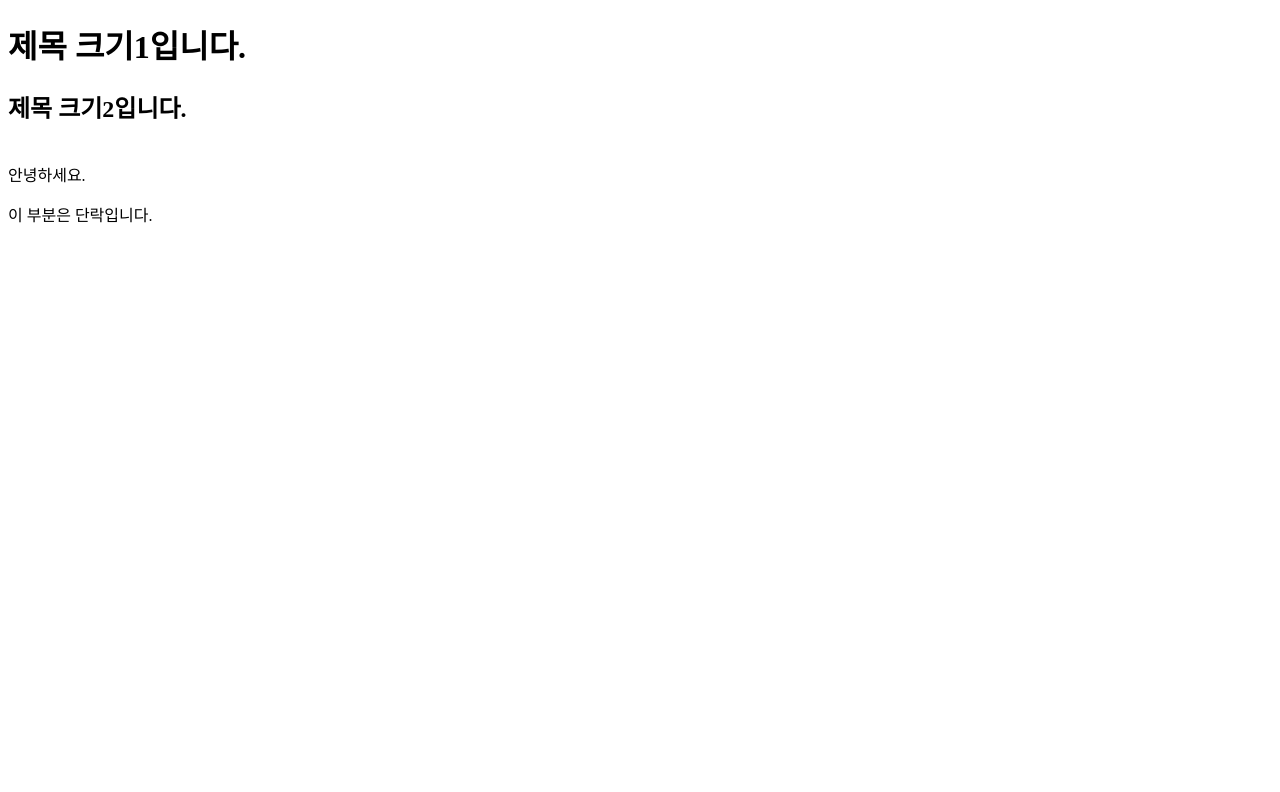
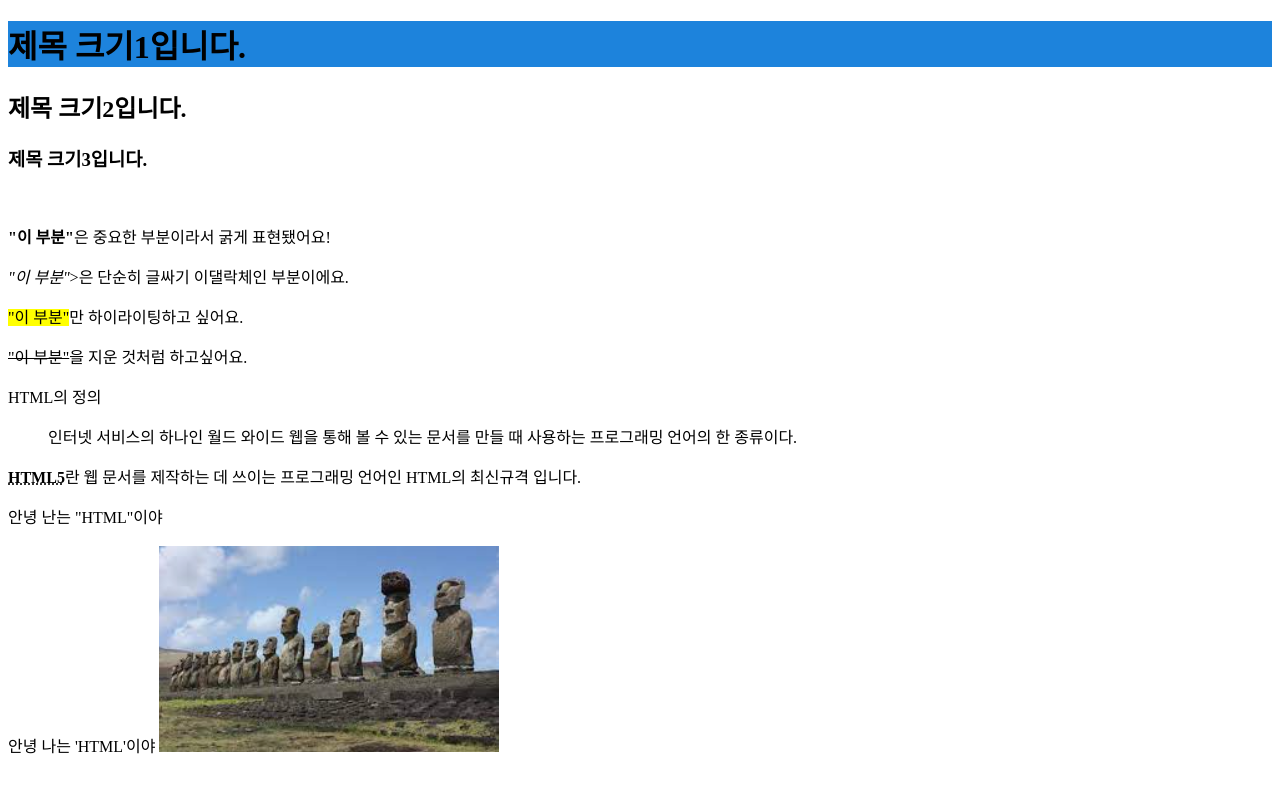
Before and after one commit to PCY1213/HTML, a plain HTML site: page index.html in a window 1280 px wide. Drawn offline with Linux system fonts and the light colour scheme.

Commit message:
2022년03월31일_1

```diff
--- a/index.html
+++ b/index.html
@@ -2,14 +2,37 @@
 <!DOCTYPE html>
 <html lang="ko">
 <head>
-    <title>HTML문서의 제목입니다.</title>
+    <title>제목</title>
 </head>
 <body>
-    <h1>제목 크기1입니다.</h1>
+    <h1 style="background-color:rgb(29, 131, 220)">제목 크기1입니다.</h1>
     <h2>제목 크기2입니다.</h2>
-    <br>
-    안녕하세요.
-    <p>이 부분은 단락입니다.</p>
+    <h3>제목 크기3입니다.</h3>
+    <br />
+    <p><strong>"이 부분"</strong>은 중요한 부분이라서 굵게 표현됐어요!</p>
+    <p><em>"이 부분"</em>>은 단순히 글싸기 이댈락체인 부분이에요.</p>
+    <p><mark>"이 부분"</mark>만 하이라이팅하고 싶어요.</p>
+    <p><del>"이 부분"</del>을 지운 것처럼 하고싶어요.</p>
+    <p>HTML의 정의</p>
+    <blockquote>
+
+        인터넷 서비스의 하나인 월드 와이드 웹을 통해 볼 수 있는 문서를 만들 때 사용하는 프로그래밍 언어의 한 종류이다.
+
+    </blockquote>
+    <p><strong><abbr title="HyperText Markup Language 5">HTML5<abbr></strong>란 웹 문서를 제작하는 데 쓰이는 프로그래밍 언어인 HTML의 최신규격 입니다.</p>
+
+        안녕 난는 &quot;HTML&quot;이야
+        <br />
+        <br />
+        안녕 나는 &apos;HTML&apos;이야
+
+        <img src="./image/캡처.PNG" alt="JPG">
 
 </body>
+<style>
+h1 {
+    background-color: black;
+}
+</style>
+
 </html>
```
Also changed, not shown: image/캡처.PNG (added).
